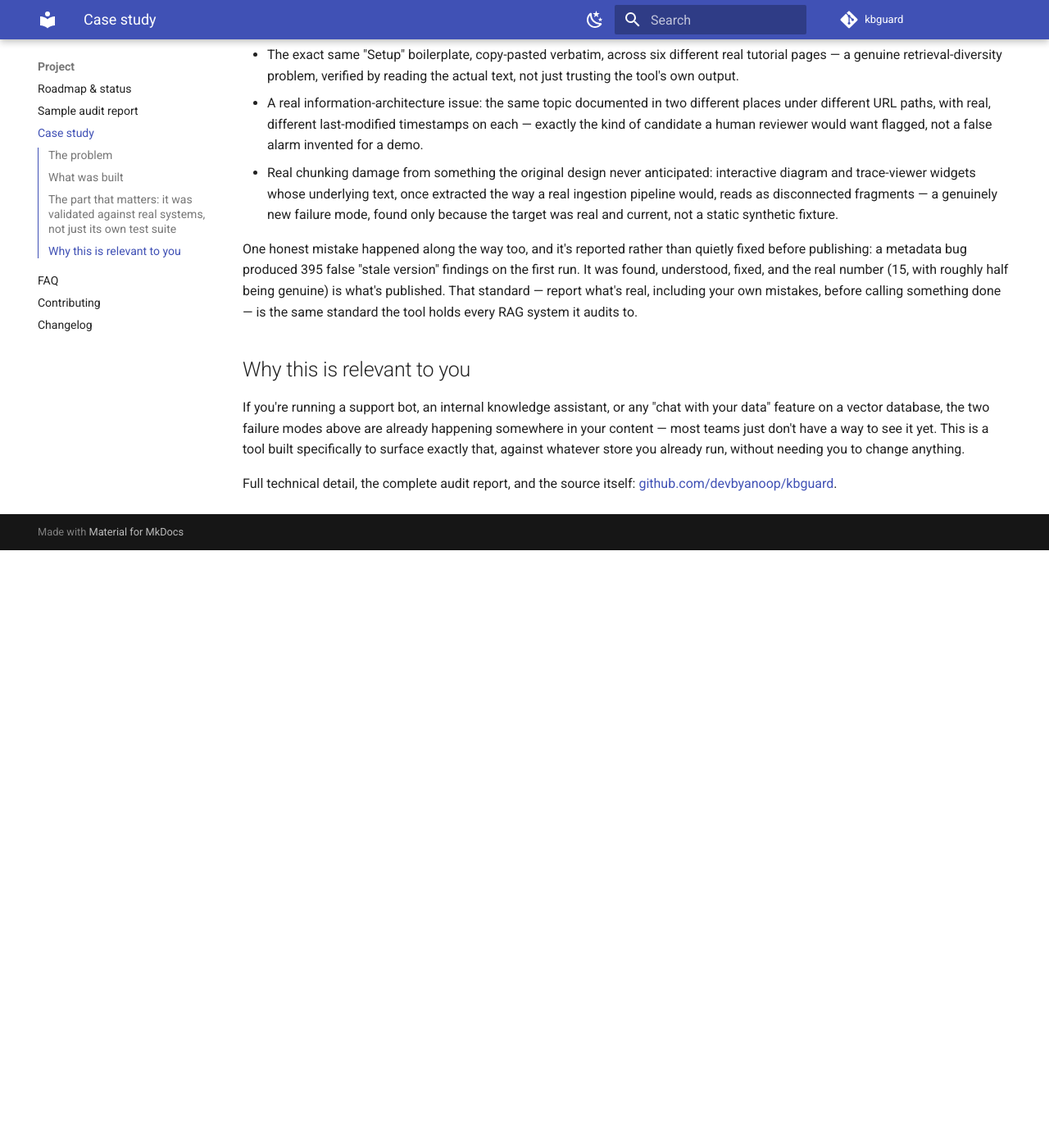
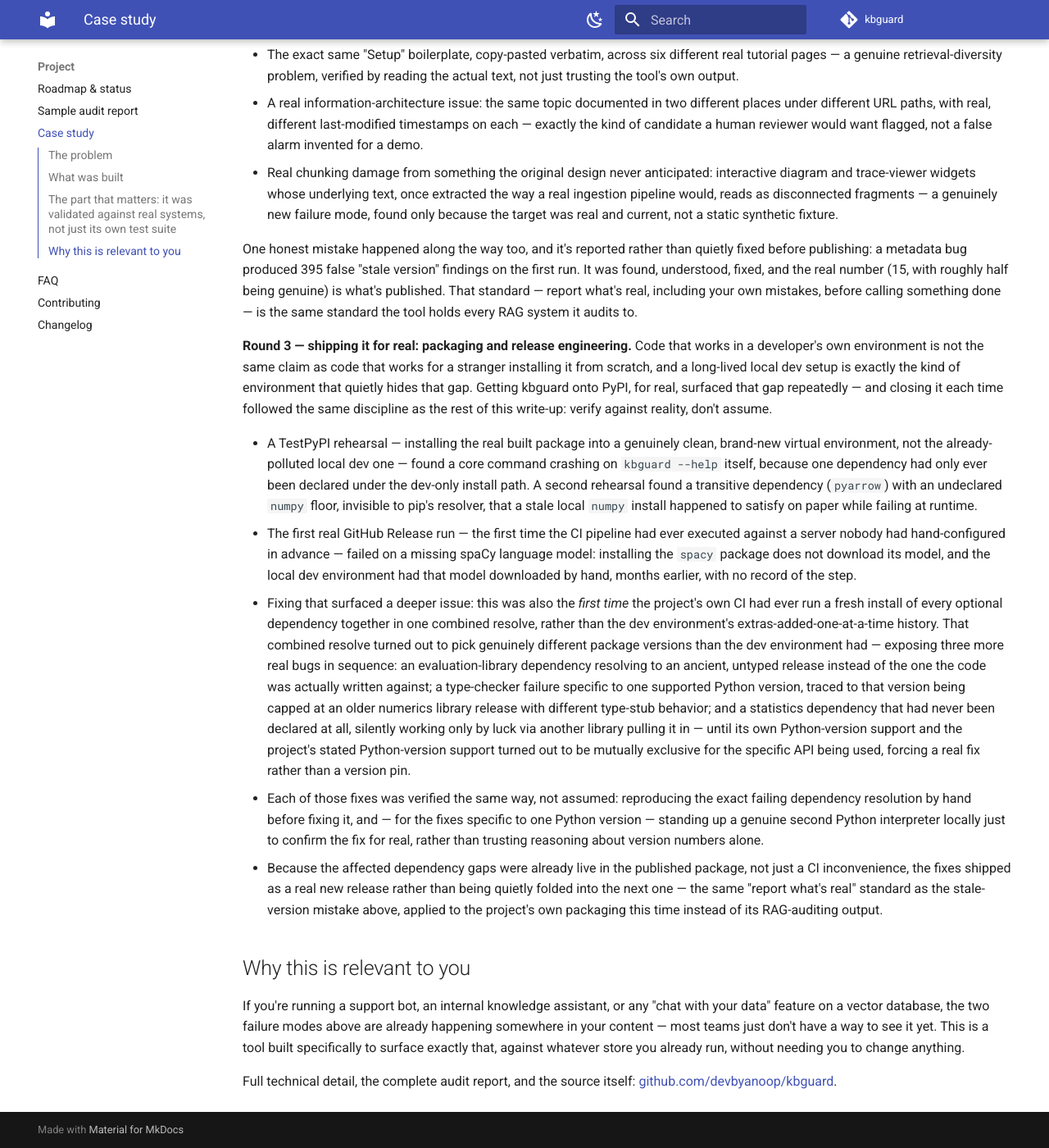
Before and after one commit to devbyanoop/kbguard, an MkDocs documentation site: the page built from docs/project/case-study.md, in a window 1280 px wide and 1400 px high, scrolled down 1344 px. Shown: the whole window at 82% size. Built offline with MkDocs 1.6.1 and Material for MkDocs 9.7.7, drawn with Linux system fonts in a browser that asks for light colours; comment, search, counter and statistics services are not loaded; before the commit the page ends 2015 px from its top, so only the background shows below that.

Commit message:
Add GitHub Pages deploy workflow and root CONTRIBUTING.md pointer
Verified locally first: mkdocs build --strict passes clean (also
fixed a broken anchor link in roadmap.md's new changelog reference,
caught by this same build). Also gitignore the generated case-study
PDF, and refresh case-study.md with the PyPI release-engineering
story from this session.

```diff
--- a/docs/project/case-study.md
+++ b/docs/project/case-study.md
@@ -31,6 +31,14 @@
 
 One honest mistake happened along the way too, and it's reported rather than quietly fixed before publishing: a metadata bug produced 395 false "stale version" findings on the first run. It was found, understood, fixed, and the real number (15, with roughly half being genuine) is what's published. That standard — report what's real, including your own mistakes, before calling something done — is the same standard the tool holds every RAG system it audits to.
 
+**Round 3 — shipping it for real: packaging and release engineering.** Code that works in a developer's own environment is not the same claim as code that works for a stranger installing it from scratch, and a long-lived local dev setup is exactly the kind of environment that quietly hides that gap. Getting kbguard onto PyPI, for real, surfaced that gap repeatedly — and closing it each time followed the same discipline as the rest of this write-up: verify against reality, don't assume.
+
+- A TestPyPI rehearsal — installing the real built package into a genuinely clean, brand-new virtual environment, not the already-polluted local dev one — found a core command crashing on `kbguard --help` itself, because one dependency had only ever been declared under the dev-only install path. A second rehearsal found a transitive dependency (`pyarrow`) with an undeclared `numpy` floor, invisible to pip's resolver, that a stale local `numpy` install happened to satisfy on paper while failing at runtime.
+- The first real GitHub Release run — the first time the CI pipeline had ever executed against a server nobody had hand-configured in advance — failed on a missing spaCy language model: installing the `spacy` package does not download its model, and the local dev environment had that model downloaded by hand, months earlier, with no record of the step.
+- Fixing that surfaced a deeper issue: this was also the *first time* the project's own CI had ever run a fresh install of every optional dependency together in one combined resolve, rather than the dev environment's extras-added-one-at-a-time history. That combined resolve turned out to pick genuinely different package versions than the dev environment had — exposing three more real bugs in sequence: an evaluation-library dependency resolving to an ancient, untyped release instead of the one the code was actually written against; a type-checker failure specific to one supported Python version, traced to that version being capped at an older numerics library release with different type-stub behavior; and a statistics dependency that had never been declared at all, silently working only by luck via another library pulling it in — until its own Python-version support and the project's stated Python-version support turned out to be mutually exclusive for the specific API being used, forcing a real fix rather than a version pin.
+- Each of those fixes was verified the same way, not assumed: reproducing the exact failing dependency resolution by hand before fixing it, and — for the fixes specific to one Python version — standing up a genuine second Python interpreter locally just to confirm the fix for real, rather than trusting reasoning about version numbers alone.
+- Because the affected dependency gaps were already live in the published package, not just a CI inconvenience, the fixes shipped as a real new release rather than being quietly folded into the next one — the same "report what's real" standard as the stale-version mistake above, applied to the project's own packaging this time instead of its RAG-auditing output.
+
 ## Why this is relevant to you
 
 If you're running a support bot, an internal knowledge assistant, or any "chat with your data" feature on a vector database, the two failure modes above are already happening somewhere in your content — most teams just don't have a way to see it yet. This is a tool built specifically to surface exactly that, against whatever store you already run, without needing you to change anything.
```
Also changed, not shown: CONTRIBUTING.md (added, +5 -0 lines), docs/project/roadmap.md (+1 -1 lines), 2 other files.
